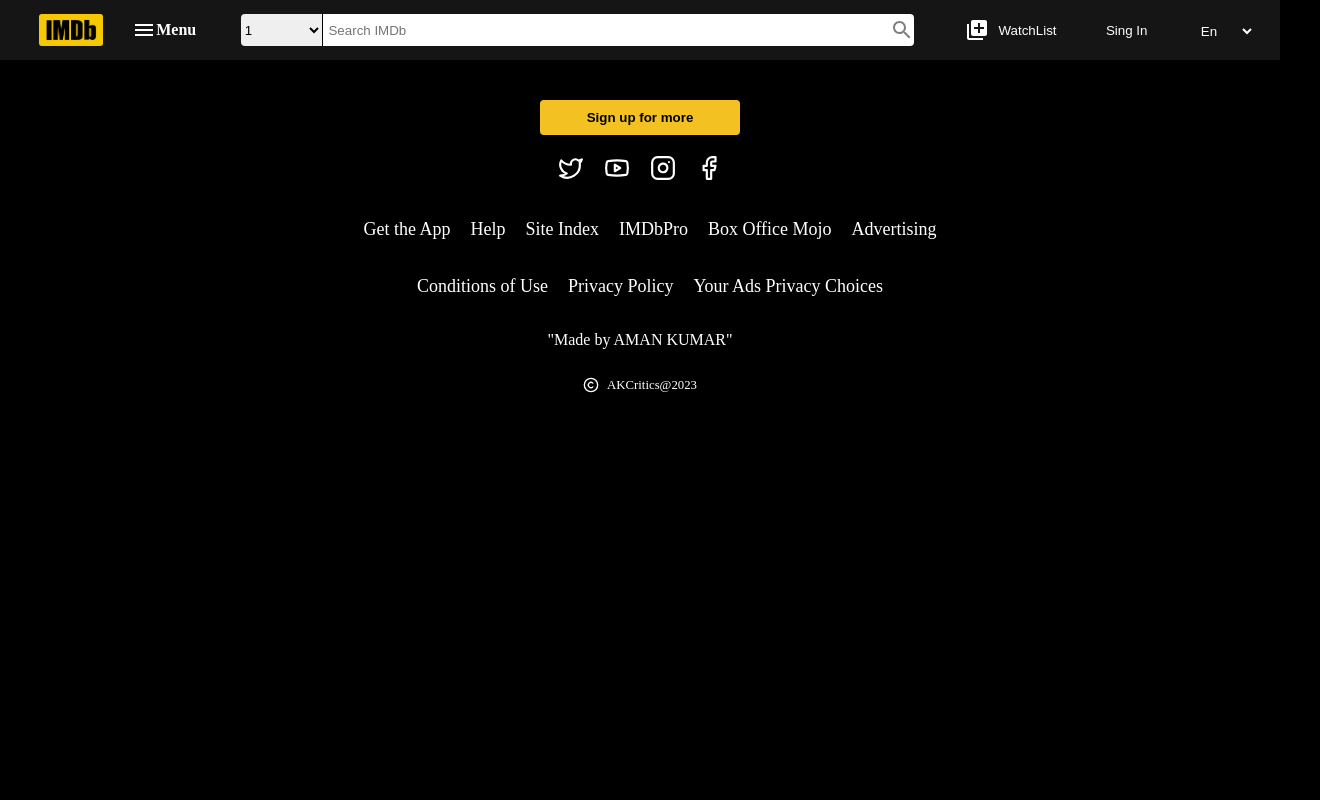
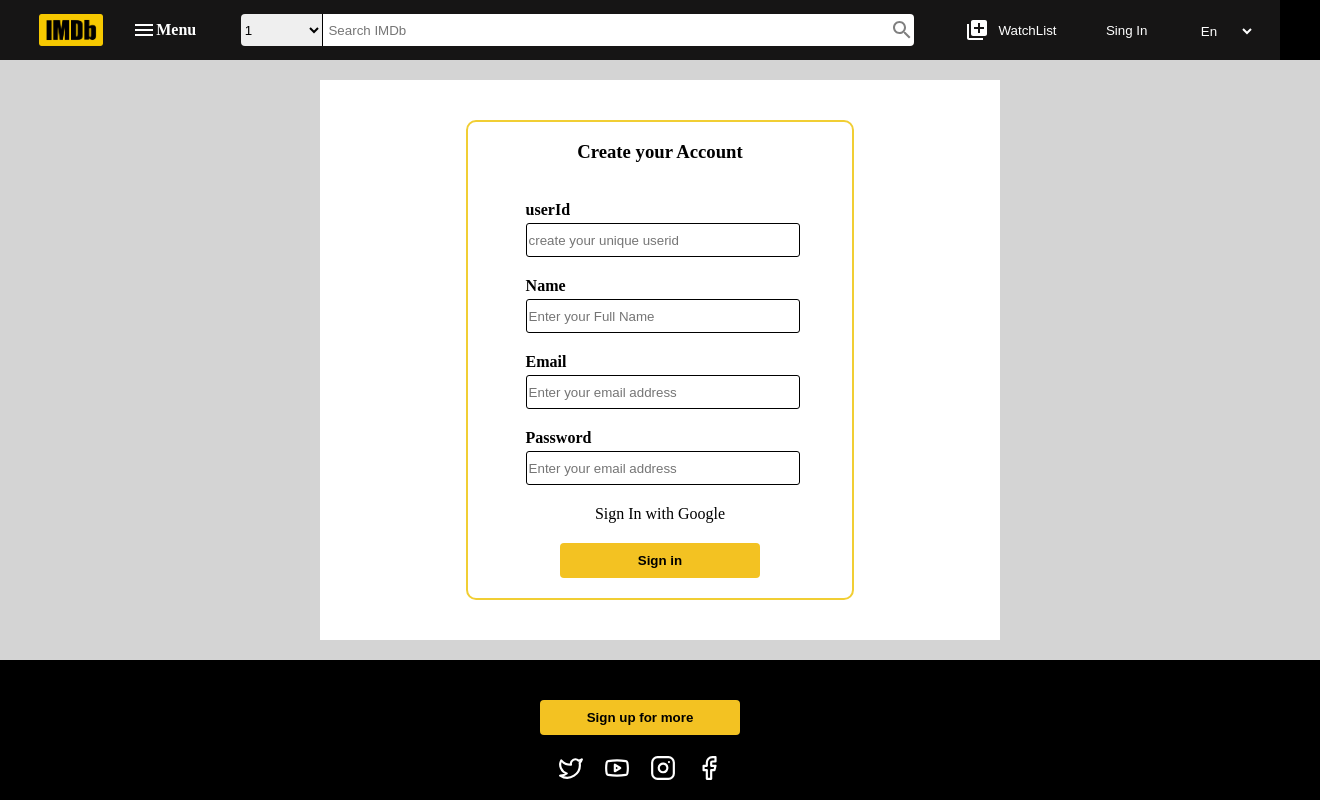
Before and after one commit to AmanKrs/IMDb-ui, a React (Create React App) app: page /register in a window 1280 px wide. Shown: the top 800 px of the page, 1320 px wide, since content can reach past the window. Built offline with nearby package versions, Linux system fonts and the light colour scheme.

Commit message:
Login and singup completed with backend

```diff
--- a/src/App.js
+++ b/src/App.js
@@ -6,19 +6,29 @@
 import VideoPlayer from "./Components/VideoPlayer/VideoPlayer";
 import Footer from "./Components/Footer/Footer";
 import Login from "./Pages/Login/Login";
+import Register from "./Pages/Register/Register";
+import { useState } from "react";
 
 function App() {
+  const [reg, setReg] = useState(true);
+  console.log("reggg", reg);
+
   return (
     <>
       <BrowserRouter>
-        <Header />
+        {reg && <Header />}
 
         <Routes>
           <Route path="/" element={<Content />}></Route>
           <Route path="/video/:id" element={<VideoPlayer />}></Route>
           <Route path="/login" element={<Login />}></Route>
+          <Route
+            path="/register"
+            element={<Register setReg={setReg} />}
+          ></Route>
         </Routes>
-        <Footer />
+
+        {reg && <Footer setReg={setReg} />}
       </BrowserRouter>
     </>
   );
--- a/src/Components/Footer/Footer.js
+++ b/src/Components/Footer/Footer.js
@@ -1,12 +1,19 @@
 import React from "react";
 import "./footer.css";
 import { Facebook, Twitter, Youtube, Instagram, Copyright } from "lucide-react";
+import { useNavigate } from "react-router-dom";
 
-export default function Footer() {
+export default function Footer(props) {
+  const navigate = useNavigate();
+
+  const handleRegister = () => {
+    props.setReg(false);
+    navigate("/register");
+  };
   return (
     <>
       <footer className="footer-content">
-        <button className="ftr-signup-btn">Sign up for more</button>
+        <button className="ftr-signup-btn" onClick={handleRegister}>Sign up for more</button>
 
         <div className="ftr-icon">
           <Twitter size={26} />
--- a/src/Components/Header/Header.js
+++ b/src/Components/Header/Header.js
@@ -1,4 +1,4 @@
-import React, { useState } from "react";
+import React, { useEffect, useState } from "react";
 import "./header.css";
 import logo from "../../assets/logo.png";
 import Box from "@mui/material/Box";
@@ -11,6 +11,7 @@
 import { useNavigate } from "react-router-dom";
 
 export default function Header() {
+  const [logged, setLogged] = useState(false);
   const [state, setState] = useState({
     top: false,
   });
@@ -41,6 +42,16 @@
     navigate("/login");
   };
 
+  const signout = () => {
+    localStorage.removeItem("token");
+    navigate("/");
+    window.location.reload();
+  };
+  useEffect(() => {
+    if (localStorage.getItem("token")) {
+      setLogged(true);
+    }
+  }, []);
   return (
     <div>
       <nav className="navbar">
@@ -86,9 +97,15 @@
           <QueueIcon />
           <p>WatchList</p>
         </button>
-        <button className="singin-btn" onClick={signIn}>
-          Sing In
-        </button>
+        {logged ? (
+          <button className="singin-btn" onClick={signout}>
+            Sing Out
+          </button>
+        ) : (
+          <button className="singin-btn" onClick={signIn}>
+            Sing In
+          </button>
+        )}
         <button className="head-lang">
           <select className="head-lang-sel">
             <option>En</option>
--- a/src/Components/MovieCarousel/MovieCarousel.js
+++ b/src/Components/MovieCarousel/MovieCarousel.js
@@ -72,7 +72,7 @@
     <div className="moviecarousel-head">
       <div className="carousel-container">
         <button className="prev-list" onClick={prev}>
-          {"<"}
+          &#8249;
         </button>
         <div className="carousel-list" ref={cardmove}>
           {movieItem.map((elem) => {
@@ -120,7 +120,7 @@
           })}
         </div>
         <button className="next-list" onClick={next}>
-          {">"}
+          &#8250;
         </button>
         <Modal
           open={open}
--- a/src/Pages/Login/Login.js
+++ b/src/Pages/Login/Login.js
@@ -1,6 +1,32 @@
-import React from "react";
+import React, { useState } from "react";
 import "./login.css";
+import { useNavigate } from "react-router-dom";
+import axios from "axios";
+
 export default function Login() {
+  const navigate = useNavigate();
+  const [userloginData, setUserloginData] = useState({});
+
+  const handleInputSignup = (e) => {
+    setUserloginData((prev) => ({ ...prev, [e.target.name]: e.target.value }));
+  };
+
+  const handleLogin = async () => {
+    try {
+      const res = await axios.post(
+        "http://localhost:8084/login/signin",
+        userloginData
+      );
+      if (res.status === 200) {
+        localStorage.setItem("token", "token");
+        navigate("/");
+        window.location.reload();
+      }
+    } catch (e) {
+      console.log(e);
+    }
+  };
+  console.log(userloginData);
   return (
     <div className="mainlogin">
       <div className="loginbox">
@@ -10,23 +36,32 @@
             <label>Email</label>
             <input
               type="text"
+              name="email"
               placeholder="Enter your email address"
               className="formvalue"
+              onChange={handleInputSignup}
             ></input>
           </div>
           <div className="loginform">
             <label>Password</label>
             <input
               type="text"
+              name="password"
               placeholder="Enter your email address"
               className="formvalue"
+              onChange={handleInputSignup}
             ></input>
           </div>
 
           <div>Sign In with Google</div>
+          <div>
+            <button onClick={handleLogin} className="ftr-signup-btn">
+              Sign in
+            </button>
+          </div>
         </div>
         <div className="divider"></div>
-        <div className="history">Hello</div>
+        <div className="history">history</div>
       </div>
     </div>
   );
--- /dev/null
+++ b/src/Pages/Register/Register.js
@@ -0,0 +1,93 @@
+import React, { useState } from "react";
+import "./register.css";
+import { useNavigate } from "react-router-dom";
+import axios from "axios";
+
+export default function Register(props) {
+  const navigate = useNavigate();
+  const [userformData, setUserformData] = useState();
+
+  const handleInputSignup = (e) => {
+    setUserformData((prev) => ({ ...prev, [e.target.name]: e.target.value }));
+  };
+  console.log(userformData);
+  const handleRegister = async () => {
+    try {
+      const res = await axios.post(
+        "http://localhost:8084/login/signup",
+        userformData
+      );
+      console.log(res);
+      if (res.status === 200) {
+        props.setReg(true);
+        navigate("/login");
+      }
+    } catch (e) {
+      console.log(e);
+      if (e.response.status === 409) {
+        console.log(e.response.data.msg);
+      } else if (e.response.status === 403) {
+        console.log(e.response.data.msg);
+      } else {
+        console.log(e.code);
+      }
+    }
+  };
+
+  return (
+    <div className="mainregister">
+      <div className="registerbox">
+        <div className="login-form-box">
+          <h3>Create your Account</h3>
+          <div className="loginform">
+            <label>userId</label>
+            <input
+              name="userId"
+              type="text"
+              placeholder="create your unique userid"
+              className="formvalue"
+              onChange={handleInputSignup}
+            ></input>
+          </div>
+          <div className="loginform">
+            <label>Name</label>
+            <input
+              type="text"
+              name="Name"
+              placeholder="Enter your Full Name"
+              className="formvalue"
+              onChange={handleInputSignup}
+            ></input>
+          </div>
+          <div className="loginform">
+            <label>Email</label>
+            <input
+              type="text"
+              name="email"
+              placeholder="Enter your email address"
+              className="formvalue"
+              onChange={handleInputSignup}
+            ></input>
+          </div>
+          <div className="loginform">
+            <label>Password</label>
+            <input
+              type="password"
+              name="password"
+              placeholder="Enter your email address"
+              className="formvalue"
+              onChange={handleInputSignup}
+            ></input>
+          </div>
+
+          <div>Sign In with Google</div>
+          <div>
+            <button onClick={handleRegister} className="ftr-signup-btn">
+              Sign in
+            </button>
+          </div>
+        </div>
+      </div>
+    </div>
+  );
+}
--- /dev/null
+++ b/src/Pages/Register/register.css
@@ -0,0 +1,56 @@
+.mainregister {
+  display: flex;
+  justify-content: center;
+  align-items: center;
+  width: 100%;
+  padding: 20px;
+  background-color: #ececece5;
+}
+
+.registerbox {
+  width: 50%;
+  height: 100%;
+  background-color: #fff;
+  padding: 20px;
+  display: flex;
+  justify-content: center;
+  align-items: center;
+}
+.login-form-box {
+  width: 60%;
+  margin: 20px;
+  display: flex;
+  align-items: center;
+  gap: 20px;
+  flex-direction: column;
+  border-color: aqua;
+  border: 2px solid #f1ce31fb;
+  border-radius: 10px;
+}
+.loginform {
+  display: flex;
+  width: 70%;
+  flex-direction: column;
+  font-weight: 600;
+}
+.formvalue {
+  width: 100%;
+  height: 30px;
+  border-radius: 3px;
+  border: 1px solid;
+  margin-top: 4px;
+}
+
+.formvalue:focus {
+  border: 1px solid;
+  box-shadow: 0px 0px 2px 1px aqua;
+  outline: none;
+}
+.divider {
+  width: 1.5px;
+  background-color: grey;
+}
+.history {
+  width: 48%;
+  background-color: red;
+}
```
